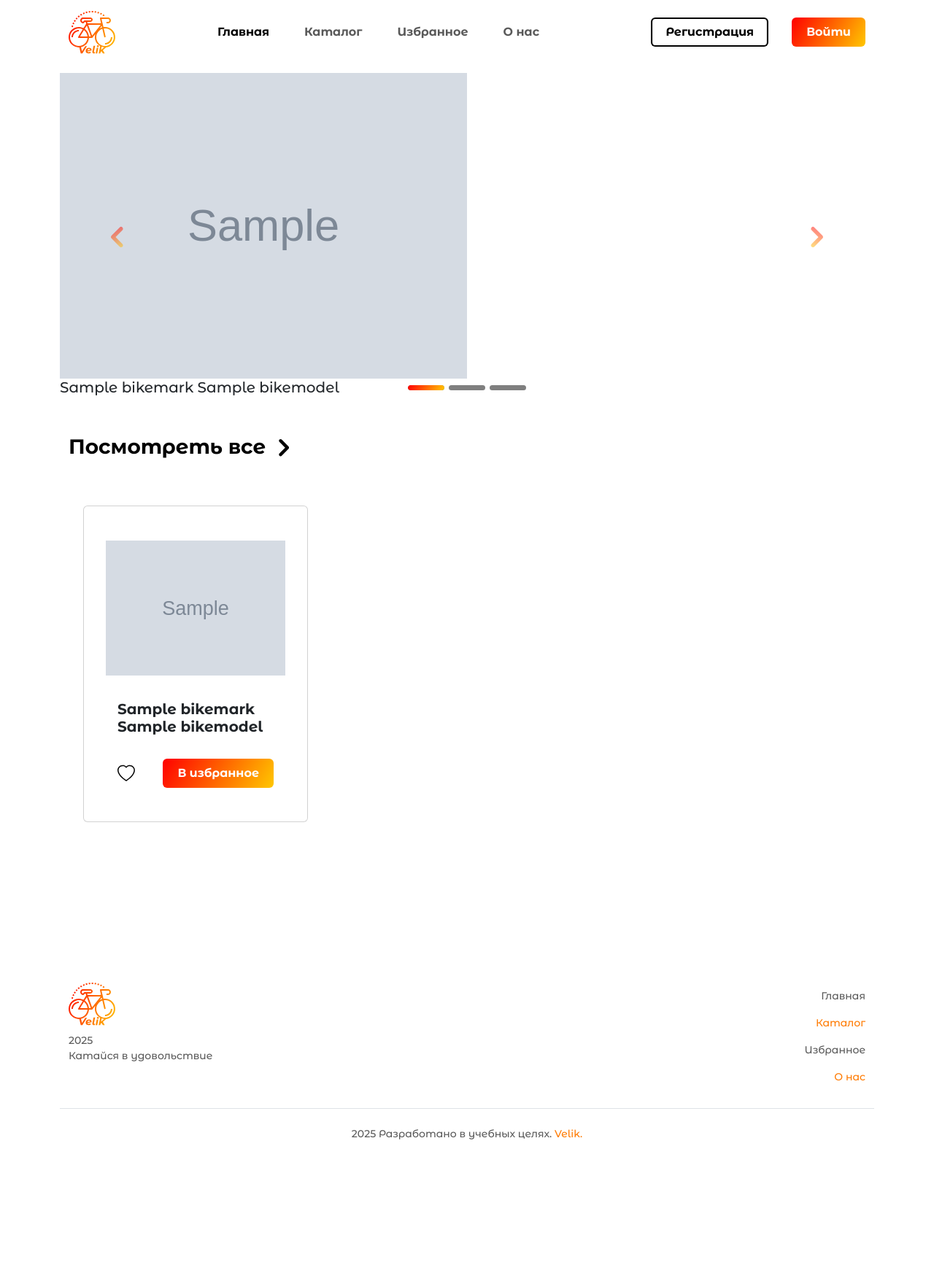
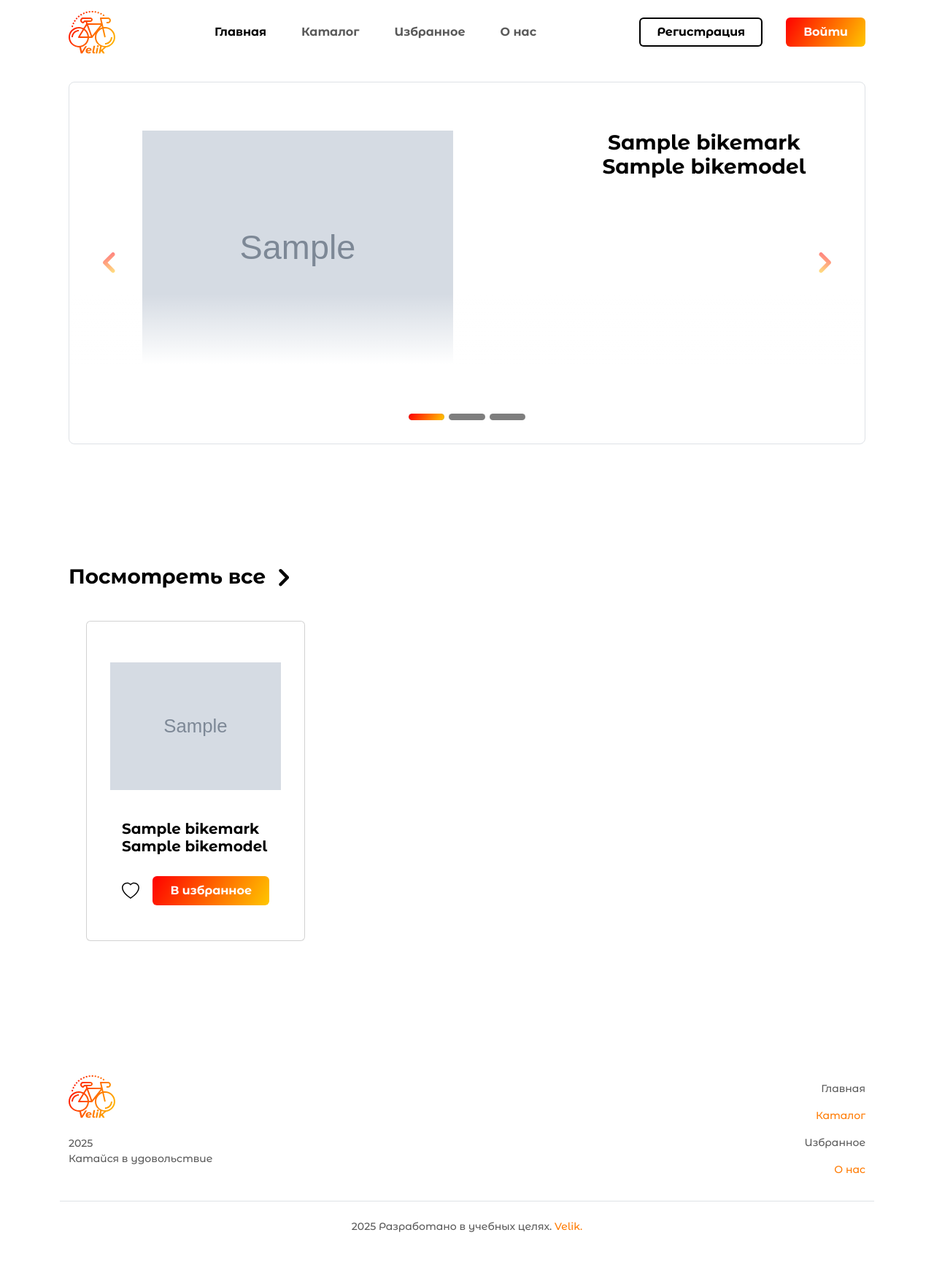
Before and after one commit to VadimBarinov/Site-Velik, a Django app: page / in a window 1280 px wide. Shown: the whole page at 73% size. Before the commit the page ends 1562 px from the top, so only its background shows below. Run offline with Django 5.2, Linux system fonts and the light colour scheme; tables that the repository leaves empty hold one stand-in row (values such as "Sample post"); grey boxes marked "Sample" are stand-in pictures.

Commit message:
created carousel and onclick methods

```diff
--- a/catalog/static/catalog/css/styles.css
+++ b/catalog/static/catalog/css/styles.css
@@ -21,11 +21,11 @@ body {
 }
 
 .navbar {
-  padding-bottom: 20px !important;
+  padding-bottom: 2rem !important;
 }
 
 .footer {
-  padding-top: 200px;
+  padding-top: 10rem;
 }
 
 .container {
@@ -36,16 +36,16 @@ body {
 .btn {
   font-size: 16px !important;
   font-weight: 700 !important;
-  padding: 8px 20px 8px 20px !important;
+  padding: 0.5rem 1.5rem 0.5rem 1.5rem !important;
   border: 0px !important;
 }
 
 .item-navbar {
-  margin: 16px 16px 16px 16px;
+  margin: 1rem 1rem 1rem 1rem;
 }
 
 .navbar-collapse {
-  padding-left: 100px;
+  padding-left: 6rem;
 }
 
 .btn-right {
@@ -147,15 +147,20 @@ body {
 }
 
 .text-box-footer {
-  margin-top: 10px;
+  margin-top: 1.5rem;
 }
 
 .card {
-  padding: 30px 30px 30px 30px;
-  margin: 20px 20px 20px 20px;
+  padding: 2rem 2rem 2rem 2rem;
+  margin: 1.5rem 1.5rem 1.5rem 1.5rem;
   border: 0px;
   cursor: pointer;
   transition: 0.2s;
+}
+
+.onclick-card {
+  text-decoration: none;
+  color: black;
 }
 
 .card:hover {
@@ -165,7 +170,7 @@ body {
 }
 
 .card-title-container {
-  height: 5rem;
+  height: 4.8rem;
   text-overflow: ellipsis;
   overflow: hidden;
 }
@@ -175,12 +180,12 @@ body {
 }
 
 .card-img-top {
-  height: 220px;
+  height: 14rem;
   object-fit: contain;
 }
 
 .btn-heart {
-  padding: 8px 0px 8px 0px !important;
+  padding: 0.5rem 0rem 0.5rem 0rem !important;
   margin-right: auto !important;
 }
 
@@ -192,8 +197,8 @@ body {
   font-size: 28px;
   font-weight: 700;
   color: black;
-  padding-top: 40px;
-  padding-bottom: 40px;
+  padding-top: 10rem;
+  padding-bottom: 1rem;
 }
 .my-view-all-container {
   display: inline-block;
@@ -204,18 +209,63 @@ body {
   opacity: 0.6;
 }
 
-.carousel-indicators .btn {
-  margin-top: 6px;
-  margin-left: 6px;
-  margin-right: 6px;
-  padding: 2px 4px 2px 4px;
-  border-radius: 8px;
-  border: 0px;
+.carousel {
+  padding-top: 6%;
+  padding-bottom: 10%;
 }
+
 .carousel-indicators .active {
   background: linear-gradient(120deg, #ff0000 0%, #ffc700 100%);
 }
 
 .small-indicator {
-  padding: 2px 10px 2px 10px !important;
+  padding: 0.2rem 0.6rem 0.2rem 0.6rem !important;
+  margin-bottom: 2%;
 }
+
+.carousel-img {
+  display: flex;
+  justify-content: center;
+  align-items: center;
+}
+
+.carousel-img img {
+  height: 20rem;
+  max-width: 80%;
+  object-fit: contain;
+}
+
+.carousel-img::after {
+  content: "";
+  position: absolute;
+  left: 0;
+  bottom: 0;
+  width: 100%;
+  height: 6rem;
+  background: linear-gradient(180deg, transparent, white 100%);
+}
+
+.my-border {
+  border-radius: 0.5rem;
+}
+
+.carousel-text {
+  text-align: center;
+  height: 20rem;
+  text-overflow: ellipsis;
+  overflow: hidden;
+}
+
+.carousel-text h5 {
+  font-weight: 700;
+  font-size: 28px;
+  height: 4.5rem;
+  padding-left: 15%;
+  padding-right: 15%;
+  text-overflow: ellipsis;
+  overflow: hidden;
+}
+
+.carousel-controls {
+  width: 11% !important;
+}
--- a/catalog/templates/catalog/carousel.html
+++ b/catalog/templates/catalog/carousel.html
@@ -1,6 +1,9 @@
 {%load static%}
-
-<div id="carouselExampleDark" class="carousel carousel-dark slide">
+<div class="container">
+  <div
+    id="carouselExampleDark"
+    class="carousel carousel-dark slide my-border border"
+  >
     <div class="carousel-indicators">
       <button
         type="button"
@@ -27,24 +30,40 @@
     </div>
     <div class="carousel-inner">
       {% for bike in bikes %} {% if forloop.first %}
+      <a class="onclick-card" href="{{bike.get_absolute_url}}">
         <div class="carousel-item active">
-      <img src="{%static bike.img_url%}" class="d-block w-50" />
-      <div class="carousel-dark d-none d-md-block">
+          <div class="row d-flex">
+            <div class="carousel-img col-12 col-md-7 col-lg-7">
+              <img src="{%static bike.img_url%}" class="d-block" />
+            </div>
+            <div
+              class="carousel-dark d-block carousel-text col-12 col-md-5 col-lg-5"
+            >
               <h5>{{bike.mark.name}} {{bike.name}}</h5>
             </div>
           </div>
+        </div>
+      </a>
       {% else %}
+      <a class="onclick-card" href="{{bike.get_absolute_url}}">
         <div class="carousel-item">
-      <img src="{%static bike.img_url%}" class="d-block w-50" />
-      <div class="carousel-dark d-none d-md-block">
+          <div class="row d-flex">
+            <div class="carousel-img col-12 col-md-7 col-lg-7">
+              <img src="{%static bike.img_url%}" class="d-block" />
+            </div>
+            <div
+              class="carousel-dark d-block carousel-text col-12 col-md-5 col-lg-5"
+            >
               <h5>{{bike.mark.name}} {{bike.name}}</h5>
             </div>
           </div>
+        </div>
+      </a>
 
       {% endif %} {% endfor %}
     </div>
     <button
-    class="carousel-control-prev"
+      class="d-none d-md-block d-lg-block carousel-control-prev carousel-controls"
       type="button"
       data-bs-target="#carouselExampleDark"
       data-bs-slide="prev"
@@ -56,7 +75,7 @@
       />
     </button>
     <button
-    class="carousel-control-next"
+      class="d-none d-md-block d-lg-block carousel-control-next carousel-controls"
       type="button"
       data-bs-target="#carouselExampleDark"
       data-bs-slide="next"
@@ -68,3 +87,4 @@
       />
     </button>
   </div>
+</div>
--- a/catalog/templates/catalog/list_bikes.html
+++ b/catalog/templates/catalog/list_bikes.html
@@ -3,7 +3,8 @@
   <div class="row">
     {% for bike in bikes %}
     <div class="col-12 col-md-6 col-lg-4">
-      <div class="card" onclick="{{ bike.get_absolute_url }}">
+      <a class="onclick-card" href="{{bike.get_absolute_url}}">
+        <div class="card">
           <img src="{% static bike.img_url %}" class="card-img-top" />
           <div class="card-body">
             <div class="card-title-container">
@@ -11,22 +12,23 @@
             </div>
             <div class="d-flex row">
               <div class="col-2 d-flex">
-              <button class="btn btn-heart" onclick="" type="button">
+                <a class="btn btn-heart" href="#" type="button">
                   <img src="{% static 'catalog/images/black_heart.svg' %}" />
-              </button>
+                </a>
               </div>
               <div class="col-10 d-flex">
-              <button
+                <a
                   class="btn btn-primary btn-right btn-card"
-                onclick=""
+                  href="#"
                   type="button"
                 >
                   В избранное
-              </button>
+                </a>
               </div>
             </div>
           </div>
         </div>
+      </a>
     </div>
     {% endfor %}
   </div>
```
Lines whose indentation alone changed are shown as unchanged.
